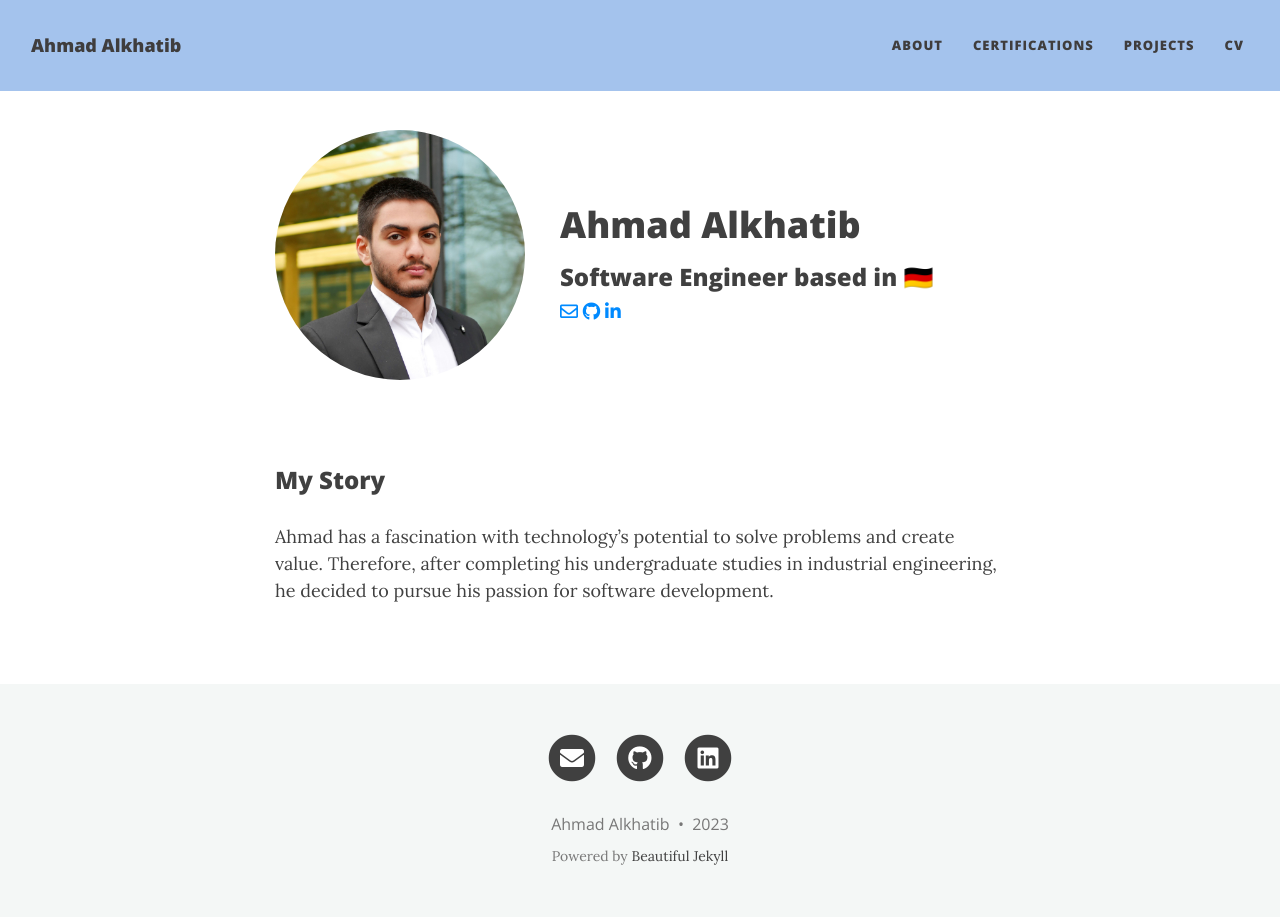
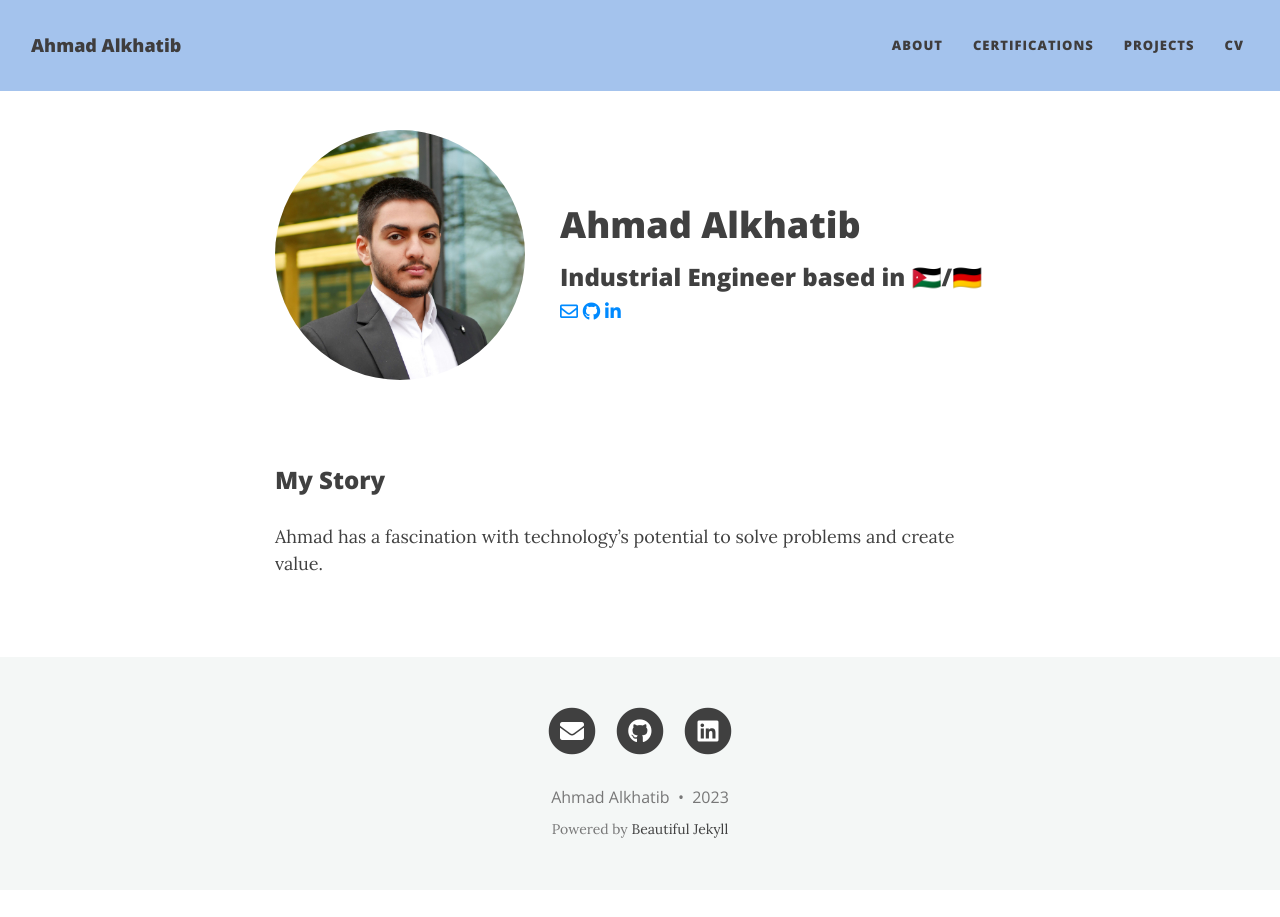
Before and after one commit to alkhatiba/alkhatiba.github.io, a Jekyll site: the page built from aboutme.md, in a window 1280 px wide. Built offline with Jekyll 4.4.1, drawn with Linux system fonts in a browser that asks for light colours; nearby versions of some CDN libraries.

Commit message:
Update aboutme.md

```diff
--- a/aboutme.md
+++ b/aboutme.md
@@ -8,7 +8,7 @@ layout: page
 	</div>
 	<div class="home-info-text">
 		<h1>Ahmad Alkhatib</h1>
-		<h3 style="font-weight: 0;">Software Engineer based in 🇩🇪</h3>
+		<h3 style="font-weight: 0;">Industrial Engineer based in 🇯🇴/🇩🇪</h3>
 		<div class="social-icons">
 			<a href="mailto:youremail@example.com"><i class="far fa-envelope"></i></a>
 			<a class="social-icon" href="https://github.com/alkhatiba/" target="_blank"><i class="fab fa-github"></i></a>
@@ -21,4 +21,4 @@ layout: page
 
 
 ### My Story
-Ahmad has a fascination with technology's potential to solve problems and create value. Therefore, after completing his undergraduate studies in industrial engineering, he decided to pursue his passion for software development.
+Ahmad has a fascination with technology's potential to solve problems and create value.
```
